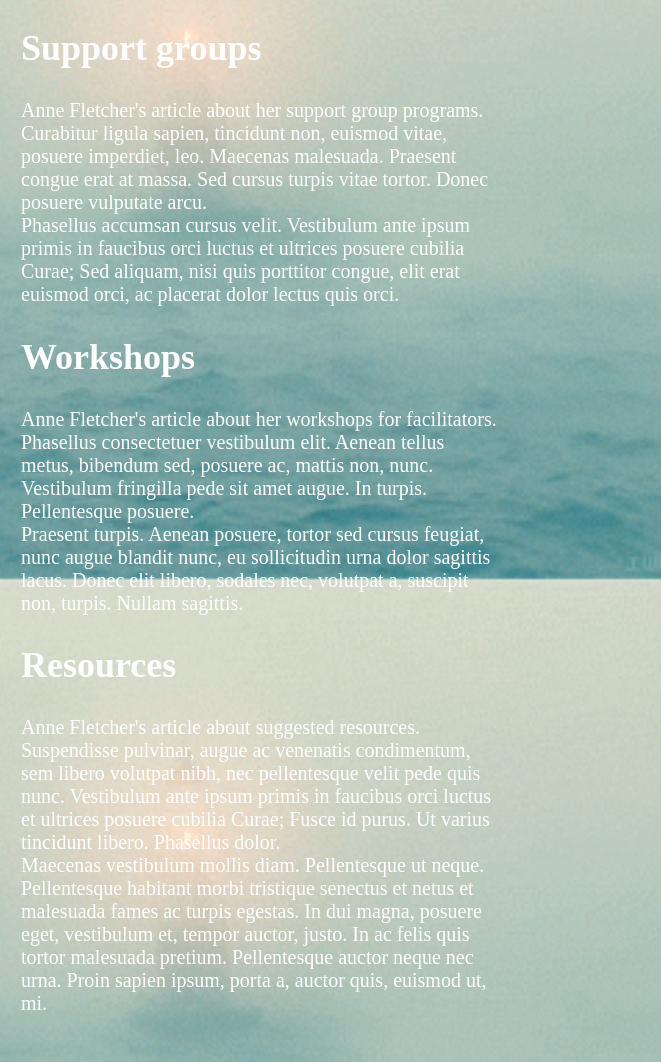
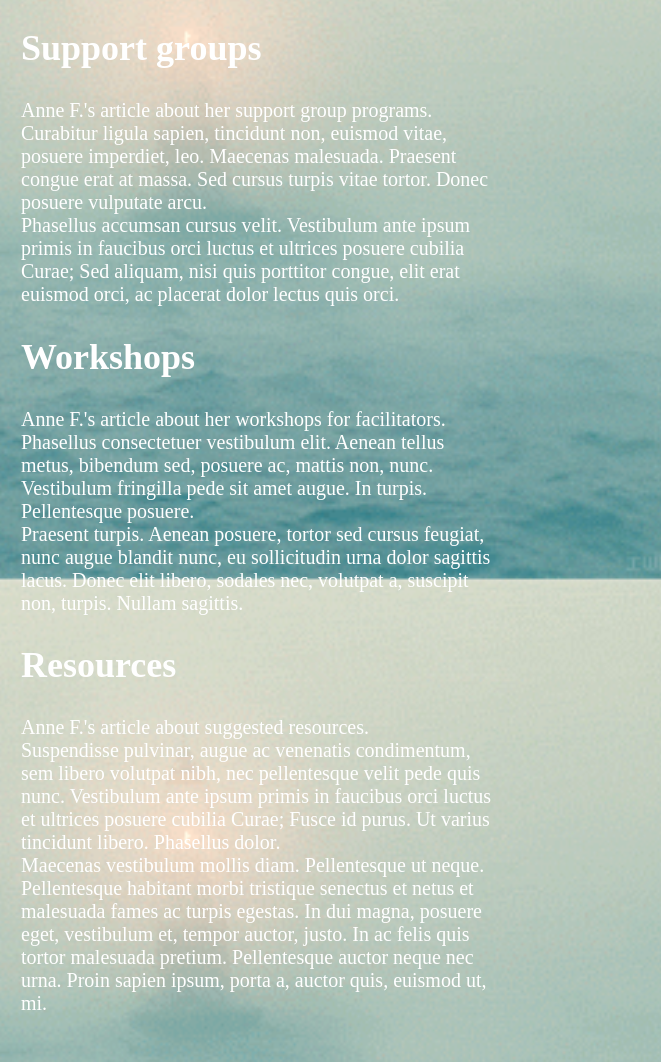
Before and after one commit to anaelleltd/innerspiration, a plain HTML site: page innerspiration/programs.html in a window 1280 px wide. Shown: the part 221-1283 px from the top of the page, 619-1280 px from the left. Drawn offline with Linux system fonts and the light colour scheme.

Commit message:
Changed clients' name.

```diff
--- a/innerspiration/programs.html
+++ b/innerspiration/programs.html
@@ -49,7 +49,7 @@
 			<article>
 				<a id="P1"> <h2> Support groups </h2> </a>
 				<p>
-				Anne Fletcher's article about her support group programs.
+				Anne F.'s article about her support group programs.
 				<br> Curabitur ligula sapien, tincidunt non, euismod vitae, posuere imperdiet, leo. Maecenas malesuada. Praesent congue erat at massa. Sed cursus turpis vitae tortor. Donec posuere vulputate arcu.
 				<br> Phasellus accumsan cursus velit. Vestibulum ante ipsum primis in faucibus orci luctus et ultrices posuere cubilia Curae; Sed aliquam, nisi quis porttitor congue, elit erat euismod orci, ac placerat dolor lectus quis orci.
 				</p>
@@ -57,7 +57,7 @@
 			<article>
 				<a id="P2"> <h2> Workshops </h2> </a>
 				<p>
-				Anne Fletcher's article about her workshops for facilitators.
+				Anne F.'s article about her workshops for facilitators.
 				<br> Phasellus consectetuer vestibulum elit. Aenean tellus metus, bibendum sed, posuere ac, mattis non, nunc. Vestibulum fringilla pede sit amet augue. In turpis. Pellentesque posuere.
 				<br> Praesent turpis. Aenean posuere, tortor sed cursus feugiat, nunc augue blandit nunc, eu sollicitudin urna dolor sagittis lacus. Donec elit libero, sodales nec, volutpat a, suscipit non, turpis. Nullam sagittis.
 				</p>
@@ -65,7 +65,7 @@
 			<article>
 				<a id="P3"> <h2> Resources </h2> </a>
 				<p>
-				Anne Fletcher's article about suggested resources.
+				Anne F.'s article about suggested resources.
 				<br> Suspendisse pulvinar, augue ac venenatis condimentum, sem libero volutpat nibh, nec pellentesque velit pede quis nunc. Vestibulum ante ipsum primis in faucibus orci luctus et ultrices posuere cubilia Curae; Fusce id purus. Ut varius tincidunt libero. Phasellus dolor.
 				<br> Maecenas vestibulum mollis diam. Pellentesque ut neque. Pellentesque habitant morbi tristique senectus et netus et malesuada fames ac turpis egestas. In dui magna, posuere eget, vestibulum et, tempor auctor, justo. In ac felis quis tortor malesuada pretium. Pellentesque auctor neque nec urna. Proin sapien ipsum, porta a, auctor quis, euismod ut, mi.
 				</p>
@@ -76,7 +76,7 @@
 		<div class="contact">
 			<p>
 			&copy; InnerSpiration 2017
-			<br> Content by A. Fletcher
+			<br> Content by Anne F.
 			<br> Design by A. Talelo
 			</p>
 		</div>
```
